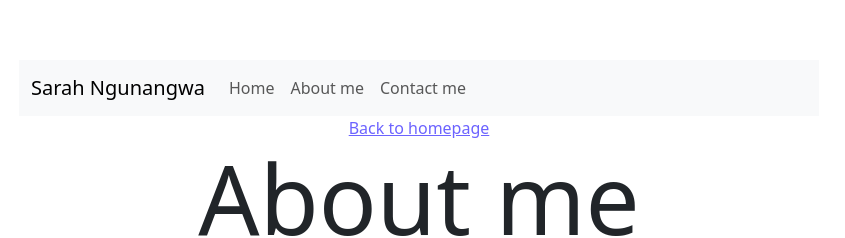
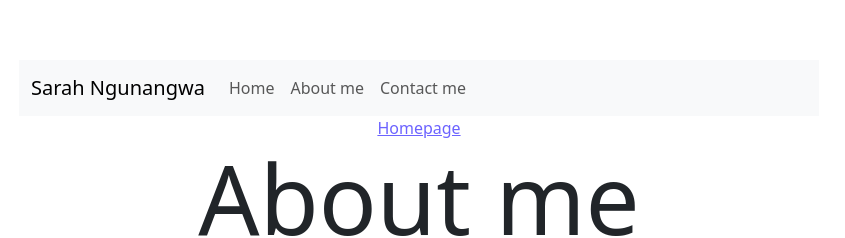
Before and after one commit to 5ar4hJ/About-me, a plain HTML site: page about.html in a window 1280 px wide. Shown: the top 238 px of the page, without its empty margins (221-1066 px from the left). Drawn offline with nearby package versions, Linux system fonts and the light colour scheme.

Commit message:
Improved content wording

```diff
--- a/about.html
+++ b/about.html
@@ -79,7 +79,7 @@
       </div>
     </nav>
 
-    <a href="index.html" class="homepage-link" title="Home">Back to homepage</a>
+    <a href="index.html" class="homepage-link" title="Home">Homepage</a>
     <h1>About me</h1>
     <h3>Front-end developer from Calgary AB, Canada</h3>
     <div class="container">
```
